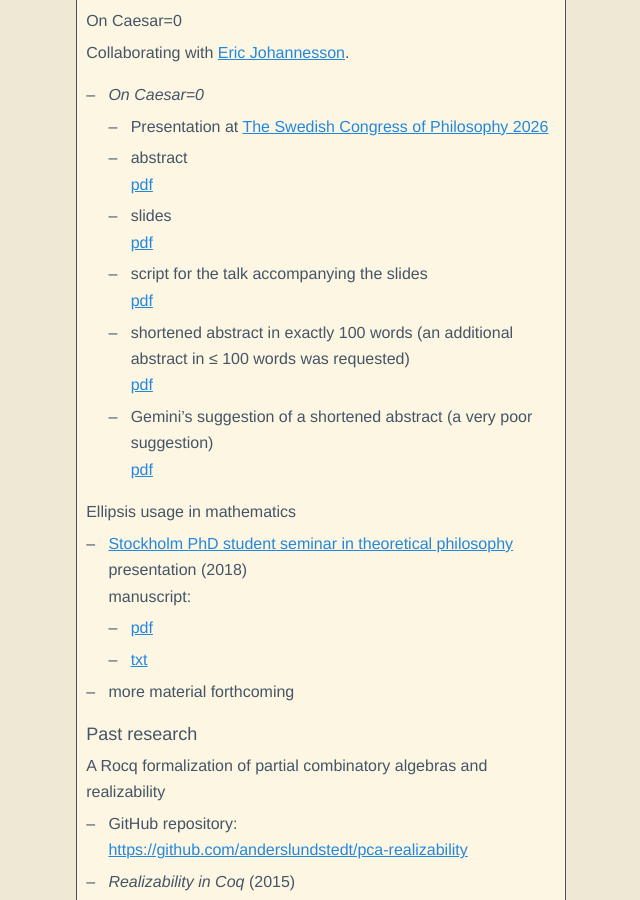
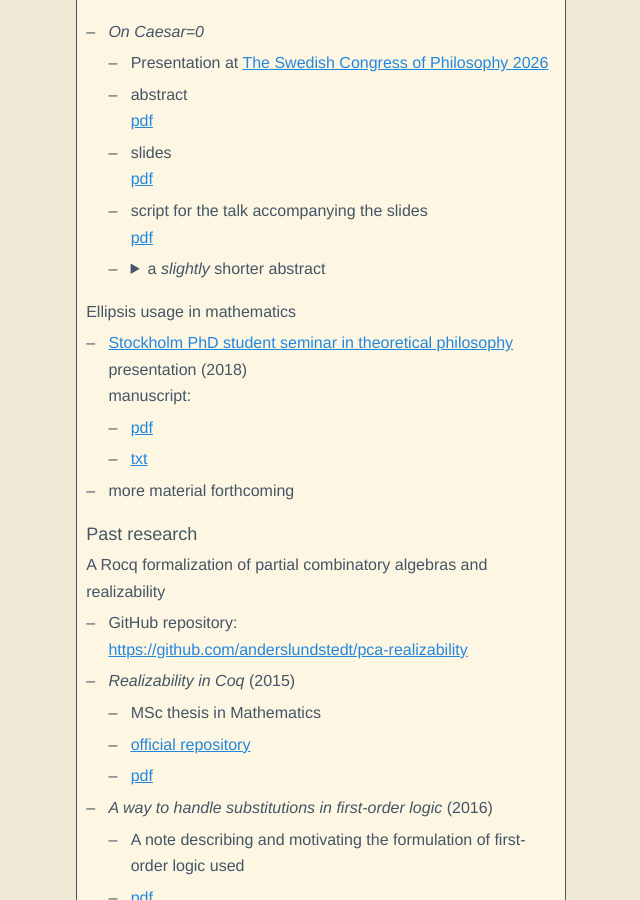
Before and after one commit to anderslundstedt/anderslundstedt.github.io, a Jekyll site: the page built from research/index.md, in a window 1280 px wide and 900 px high, scrolled down 1588 px. Shown: the whole window, without its empty margins (319-959 px from the left). Built offline with Jekyll 4.4.1, drawn with Linux system fonts in a browser that asks for light colours; some of the changed text lies outside the part shown.

Commit message:
some more use of <details> tag

```diff
--- a/research/index.md
+++ b/research/index.md
@@ -25,9 +25,15 @@
 - *Finitely non-standard models of Robinson arithmetic*
   - version: 2025-06-10
   - [pdf](PhD-thesis/drafts/lundstedt_phd_thesis_ch_draft_fns_models_of_Q_20250610.pdf)
-  - Python and Rocq sources referenced (and included verbatim) in the chapter
+  - <details markdown="1">
+    <summary>
+    Python and Rocq sources referenced (and included verbatim) in the chapter
+    </summary>
+
     - [The Rocq source in § 5.C](PhD-thesis/drafts/lundstedt_PhD-thesis_attachment_fns_model_example_2025-06-10.v)
     - [The Python source in § 5.D.1](./PhD-thesis/drafts/lundstedt_PhD-thesis_attachment_non_expandable_fns_Q+_models_2025-06-10.py)
+
+    </details>
   - [blog post announcement]({% post_url 2025-06-10-Finitely-non-standard-models-of-Robinson-arithmetic %})
 - *Comparing inductive solutions*
   - version: 2026-08-10
@@ -138,11 +144,18 @@
     [pdf](caesar/Johanneson-Lundstedt_On-Caesar-Equal-To-0_slides_Swedish-Congress-of-Philosophy-2026.pdf)
   - script for the talk accompanying the slides
     [pdf](caesar/Johanneson-Lundstedt_On-Caesar-Equal-To-0_talk_Swedish-Congress-of-Philosophy-2026.pdf)
-  - shortened abstract in exactly 100 words (an additional abstract in
-    ≤ 100 words was requested)
-    [pdf](caesar/Johanneson-Lundstedt_On-Caesar-Equal-To-0_shortened-abstract_Swedish-Congress-of-Philosophy-2026.pdf)
-  - Gemini's suggestion of a shortened abstract (a very poor suggestion)
-    [pdf](caesar/Johanneson-Lundstedt_On-Caesar-Equal-To-0_Geminis-suggestion-of-shortened_abstract_Swedish-Congress-of-Philosophy-2026.pdf)
+  - <details markdown="1">
+    <summary>
+    a <em>slightly</em> shorter abstract
+    </summary>
+
+    - shortened abstract in exactly 100 words (an additional abstract in
+      ≤ 100 words was requested)
+      [pdf](caesar/Johanneson-Lundstedt_On-Caesar-Equal-To-0_shortened-abstract_Swedish-Congress-of-Philosophy-2026.pdf)
+    - Gemini's suggestion of a shortened abstract (a very poor suggestion)
+      [pdf](caesar/Johanneson-Lundstedt_On-Caesar-Equal-To-0_Geminis-suggestion-of-shortened_abstract_Swedish-Congress-of-Philosophy-2026.pdf)
+
+    </details>
 {% comment %}
   archive URL:
   https://web.archive.org/web/20260519103812/https://www.su.se/enheter/filosofiska-institutionen/forskning/konferenser-och-seminarier/filosofidagarna-2026
```
